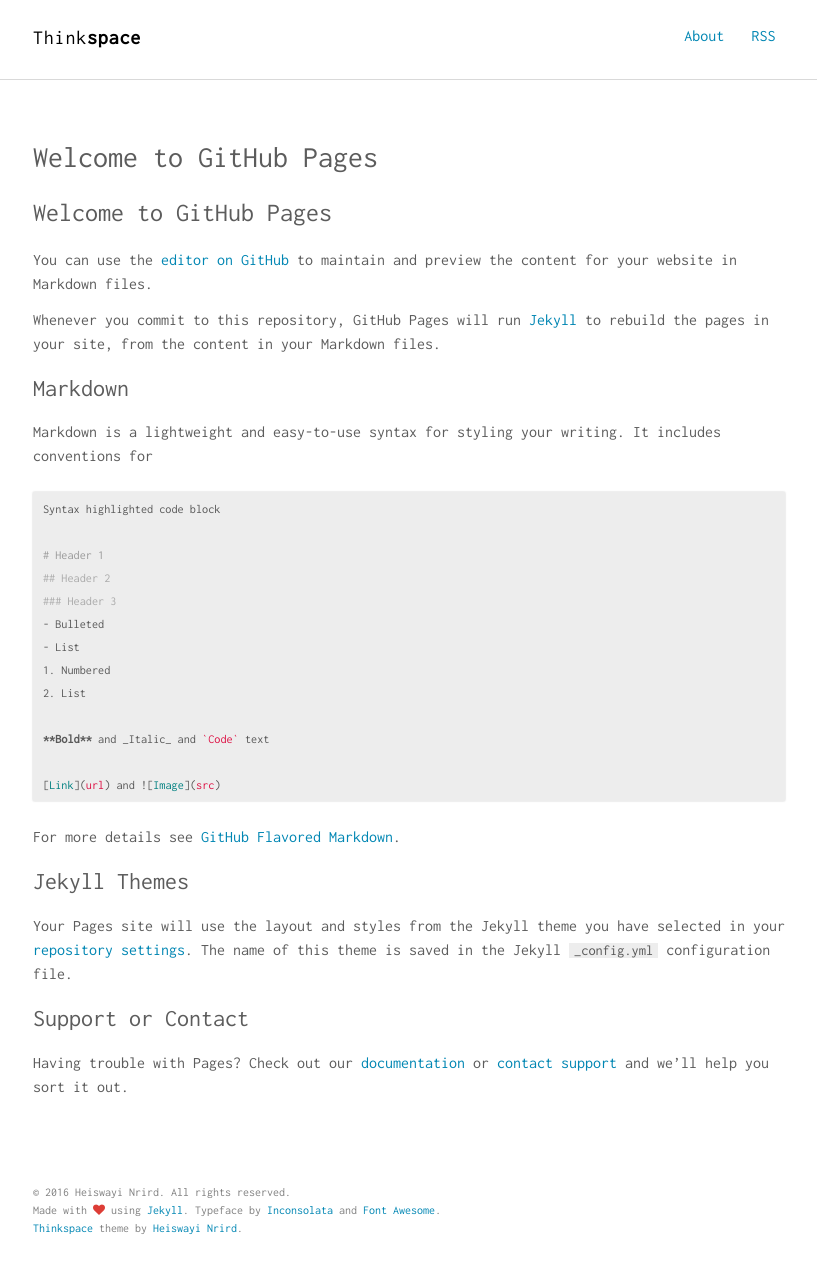
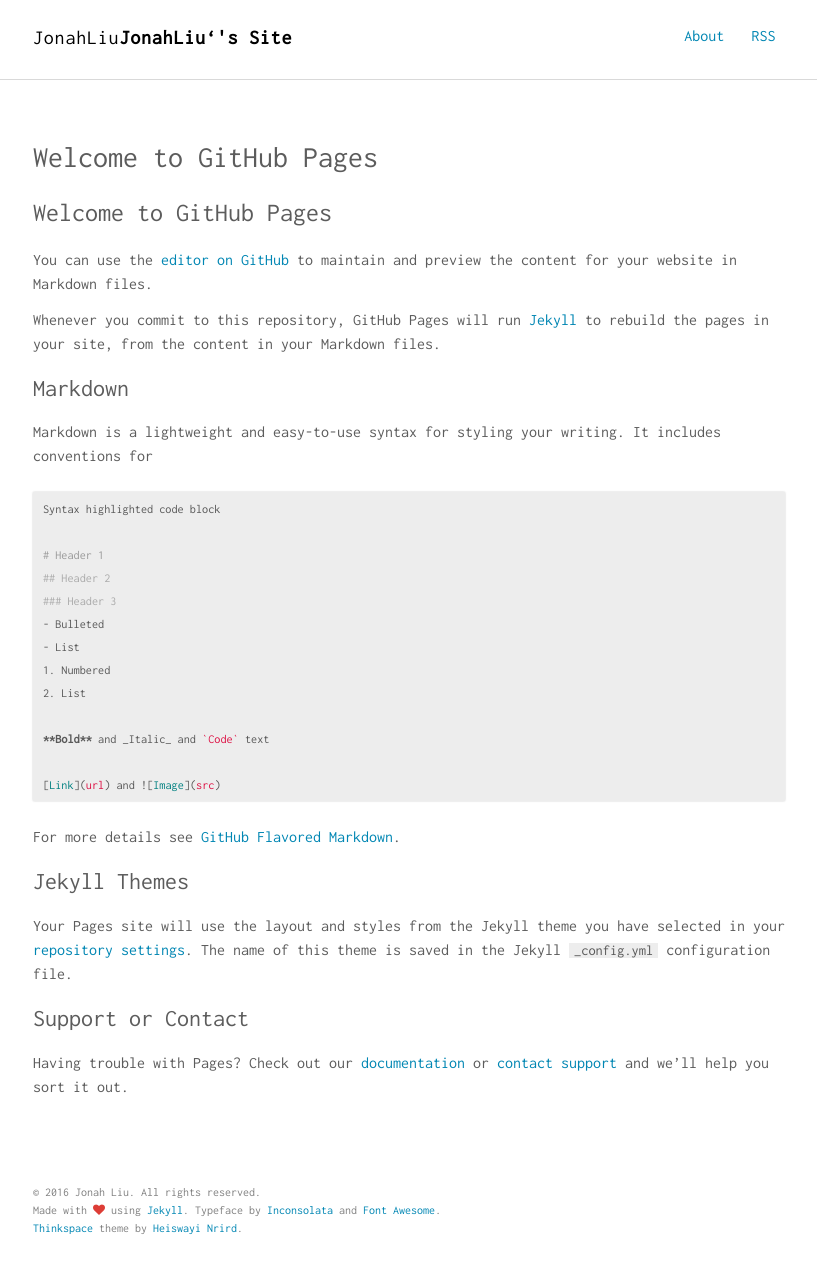
Before and after one commit to shuayliu/shuayliu.github.io, a Jekyll site: the page built from index.md, in a window 1280 px wide. Shown: the whole page, without its empty margins (231-1048 px from the left). Built offline with Jekyll 4.4.1, drawn with Linux system fonts in a browser that asks for light colours; our own code applies the rules of GitHub Pages for plain Markdown files.

Commit message:
Update _config.yml

```diff
--- a/_config.yml
+++ b/_config.yml
@@ -1,11 +1,11 @@
 
 # SEO settings
-title: "Think"
-title2: "space" # default: ""
-description: "Just another minimalist Jekyll theme that focuses on technical writing."
-keywords: "Jekyll, theme, free, download, SEO, blog, web, minimalist, thinkspace"
-url: http://heiswayi.github.io/thinkspace # site url
-baseurl: "/thinkspace" # apply repo name if use it under gh-pages branch
+title: "JonahLiu"
+title2: "JonahLiu‘'s Site" # default: ""
+description: "JonahLiu's Site for coding, writing"
+keywords: "Jekyll, free, download, SEO, blog, web, thinkspace"
+url: http://me.jonahliu.cf # site url
+baseurl: "/master" # apply repo name if use it under gh-pages branch
 # baseurl: null # apply null if repo name is something like username.github.io
 
 google_analytics: UA-XXXXX-XX
@@ -29,16 +29,16 @@ sass:
 
 # Author settings
 author:
-  name     : "Heiswayi Nrird"
-  job      : "R&D Software Engineer"
-  bio      : "1+1=3 is always TRUE in my world, a balance between binary and reality."
+  name     : "Jonah Liu"
+  job      : "Undergraduate Student at Xiamen University"
+  bio      : "Writing and Coding"
   thumb    : /images/author.jpg
-  email    : hnrird@gmail.com
-  url      : http://heiswayi.github.io
-  github   : http://github.com/heiswayi
-  twitter  : http://twitter.com/HeiswayiNrird
-  facebook : https://www.facebook.com/profile.php?id=1257583160
-  linkedin : http://linkedin.com/in/nrird
+  email    : jonahliu@outlook.com
+  url      : http://me.jonahliu.cf
+  github   : http://github.com/lsforusual
+  twitter  :
+  facebook :
+  linkedin :
 
 # social settings
 og_locale: "en_US"
```
